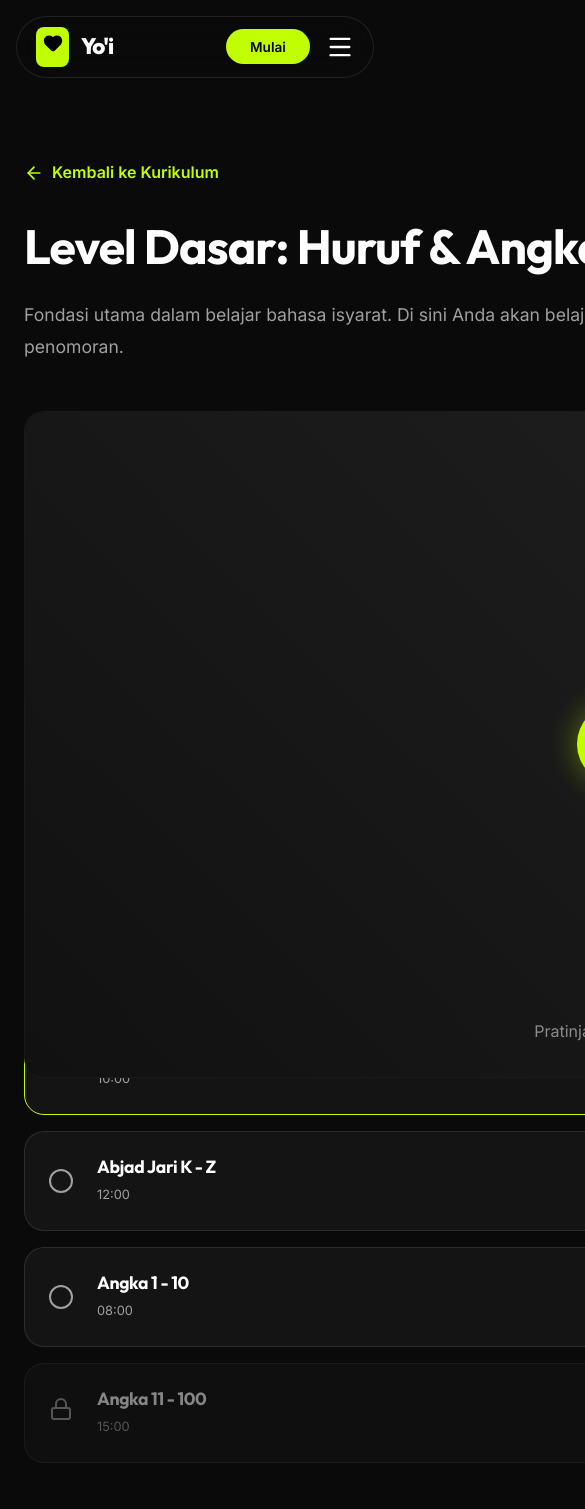
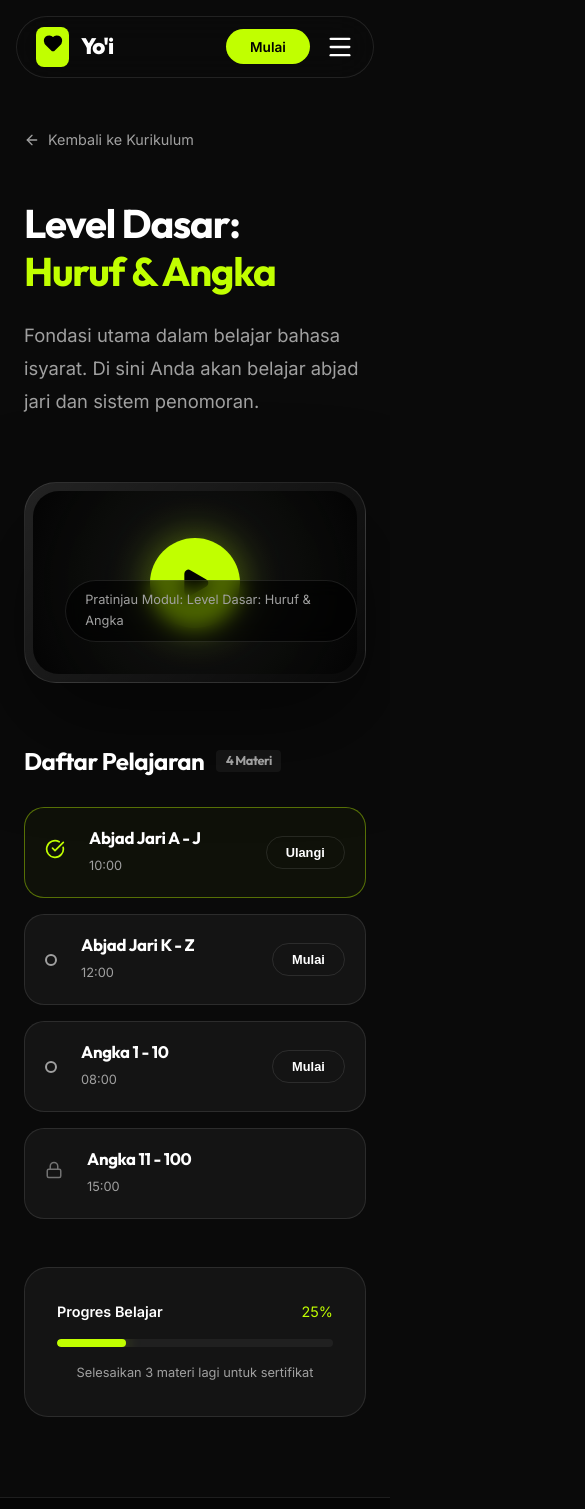
Before and after one commit to anhar-glicth/yoiapp, a React (Vite) app: page /learning/level-dasar in a window 390 px wide. Shown: the top 1509 px of the page, 585 px wide, since content can reach past the window. Built offline with nearby package versions, Linux system fonts and the light colour scheme.

Commit message:
design: refine ModuleDetail page for a more premium look

```diff
--- a/src/pages/ModuleDetail.jsx
+++ b/src/pages/ModuleDetail.jsx
@@ -63,80 +63,315 @@ const ModuleDetail = () => {
       animate={{ opacity: 1 }}
       exit={{ opacity: 0 }}
       className="section"
-      style={{ paddingTop: '10rem' }}
+      style={{ paddingTop: '8rem' }}
     >
       <div className="container">
-        <Link to="/learning" style={{ display: 'flex', alignItems: 'center', gap: '0.5rem', color: 'var(--primary)', textDecoration: 'none', marginBottom: '2rem', fontWeight: 'bold' }}>
-          <ArrowLeft size={20} /> Kembali ke Kurikulum
-        </Link>
+        {/* Breadcrumb / Back Link */}
+        <motion.div
+          initial={{ x: -20, opacity: 0 }}
+          animate={{ x: 0, opacity: 1 }}
+          transition={{ delay: 0.2 }}
+        >
+          <Link to="/learning" style={{
+            display: 'inline-flex',
+            alignItems: 'center',
+            gap: '0.5rem',
+            color: 'var(--text-muted)',
+            textDecoration: 'none',
+            marginBottom: '3rem',
+            fontSize: '0.9rem',
+            transition: 'color 0.3s'
+          }}
+          onMouseEnter={(e) => e.target.style.color = 'var(--primary)'}
+          onMouseLeave={(e) => e.target.style.color = 'var(--text-muted)'}
+          >
+            <ArrowLeft size={16} /> Kembali ke Kurikulum
+          </Link>
+        </motion.div>
 
-        <div className="grid grid-2" style={{ gap: '4rem' }}>
-          {/* Video & Info */}
-          <div>
-            <h1 style={{ fontSize: '3rem', marginBottom: '1.5rem' }}>{data.title}</h1>
-            <p style={{ color: 'var(--text-muted)', fontSize: '1.1rem', lineHeight: 1.8, marginBottom: '3rem' }}>
-              {data.description}
-            </p>
+        <div className="module-grid">
+          {/* Main Content Area */}
+          <div className="module-main">
+            <motion.div
+              initial={{ y: 20, opacity: 0 }}
+              animate={{ y: 0, opacity: 1 }}
+              transition={{ delay: 0.3 }}
+            >
+              <h1 style={{ fontSize: 'clamp(2.5rem, 5vw, 3.5rem)', marginBottom: '1.5rem', letterSpacing: '-0.03em' }}>
+                {data.title.split(':').map((part, i) => (
+                  <span key={i} style={i === 1 ? { color: 'var(--primary)', display: 'block' } : {}}>
+                    {part}{i === 0 && ':'}
+                  </span>
+                ))}
+              </h1>
+              <p style={{ color: 'var(--text-muted)', fontSize: '1.15rem', lineHeight: 1.8, marginBottom: '4rem', maxWidth: '600px' }}>
+                {data.description}
+              </p>
+            </motion.div>
 
-            <div className="glass-card" style={{ padding: 0, overflow: 'hidden', aspectRatio: '16/9', background: '#000', position: 'relative' }}>
-              {/* Mock Video Player */}
-              <div style={{ width: '100%', height: '100%', display: 'flex', alignItems: 'center', justifyContent: 'center', background: 'linear-gradient(45deg, #111, #222)' }}>
-                <motion.div
-                  whileHover={{ scale: 1.1 }}
-                  style={{ width: '80px', height: '80px', background: 'var(--primary)', borderRadius: '50%', display: 'flex', alignItems: 'center', justifyContent: 'center', cursor: 'pointer', boxShadow: '0 0 30px var(--primary-glow)' }}
-                >
-                  <Play fill="#000" size={32} />
-                </motion.div>
-                <p style={{ position: 'absolute', bottom: '2rem', opacity: 0.5 }}>Pratinjau Video Modul</p>
+            <motion.div
+              initial={{ scale: 0.95, opacity: 0 }}
+              animate={{ scale: 1, opacity: 1 }}
+              transition={{ delay: 0.4 }}
+              className="video-container"
+            >
+              <div className="video-player-mock">
+                <div className="video-overlay">
+                  <motion.div
+                    whileHover={{ scale: 1.1, rotate: 5 }}
+                    whileTap={{ scale: 0.9 }}
+                    className="play-button"
+                  >
+                    <Play fill="#000" size={32} />
+                  </motion.div>
+                  <div className="video-info-tag">
+                    Pratinjau Modul: {data.title}
+                  </div>
+                </div>
+                {/* Background gradient for mock video */}
+                <div style={{
+                  width: '100%',
+                  height: '100%',
+                  background: 'radial-gradient(circle at center, #1a1a1a 0%, #050505 100%)',
+                  display: 'flex',
+                  alignItems: 'center',
+                  justifyContent: 'center'
+                }}>
+                  <div className="neon-ring"></div>
+                </div>
               </div>
-            </div>
+            </motion.div>
           </div>
 
-          {/* Lesson List */}
-          <div>
-            <h2 style={{ marginBottom: '2rem' }}>Daftar Pelajaran</h2>
-            <div style={{ display: 'flex', flexDirection: 'column', gap: '1rem' }}>
-              {data.lessons.map((lesson) => (
-                <div
-                  key={lesson.id}
-                  className="glass-card"
-                  style={{
-                    display: 'flex',
-                    alignItems: 'center',
-                    justifyContent: 'space-between',
-                    padding: '1.5rem',
-                    opacity: lesson.locked ? 0.5 : 1,
-                    borderColor: lesson.completed ? 'var(--primary)' : 'var(--glass-border)'
-                  }}
-                >
-                  <div style={{ display: 'flex', alignItems: 'center', gap: '1.5rem' }}>
-                    <div style={{ color: lesson.completed ? 'var(--primary)' : 'var(--text-muted)' }}>
-                      {lesson.completed ? <CheckCircle size={24} /> : lesson.locked ? <Lock size={24} /> : <div style={{ width: '24px', height: '24px', borderRadius: '50%', border: '2px solid' }}></div>}
+          {/* Sidebar Area (Lessons & Progress) */}
+          <div className="module-sidebar">
+            <div style={{ position: 'sticky', top: '10rem' }}>
+              <h2 style={{ fontSize: '1.5rem', marginBottom: '2rem', display: 'flex', alignItems: 'center', gap: '0.75rem' }}>
+                Daftar Pelajaran
+                <span style={{ fontSize: '0.8rem', background: 'var(--glass)', padding: '0.2rem 0.6rem', borderRadius: '4px', color: 'var(--text-muted)' }}>
+                  {data.lessons.length} Materi
+                </span>
+              </h2>
+
+              <div className="lesson-list">
+                {data.lessons.map((lesson, i) => (
+                  <motion.div
+                    key={lesson.id}
+                    initial={{ x: 20, opacity: 0 }}
+                    animate={{ x: 0, opacity: 1 }}
+                    transition={{ delay: 0.5 + (i * 0.1) }}
+                    className={`lesson-card ${lesson.locked ? 'locked' : ''} ${lesson.completed ? 'completed' : ''}`}
+                  >
+                    <div className="lesson-status">
+                      {lesson.completed ? <CheckCircle size={20} color="var(--primary)" /> : lesson.locked ? <Lock size={18} opacity={0.4} /> : <div className="status-dot"></div>}
                     </div>
-                    <div>
-                      <h4 style={{ fontSize: '1.1rem', marginBottom: '0.2rem' }}>{lesson.title}</h4>
-                      <span style={{ fontSize: '0.8rem', color: 'var(--text-muted)' }}>{lesson.duration}</span>
+
+                    <div className="lesson-info">
+                      <h4>{lesson.title}</h4>
+                      <span>{lesson.duration}</span>
                     </div>
-                  </div>
-                  {!lesson.locked && (
-                    <button className="btn btn-outline" style={{ padding: '0.4rem 1rem', fontSize: '0.8rem' }}>
-                      {lesson.completed ? 'Ulangi' : 'Mulai'}
-                    </button>
-                  )}
+
+                    {!lesson.locked && (
+                      <button className="lesson-action">
+                        {lesson.completed ? 'Ulangi' : 'Mulai'}
+                      </button>
+                    )}
+                  </motion.div>
+                ))}
+              </div>
+
+              <motion.div
+                initial={{ y: 20, opacity: 0 }}
+                animate={{ y: 0, opacity: 1 }}
+                transition={{ delay: 1.2 }}
+                className="progress-card"
+              >
+                <div style={{ display: 'flex', justifyContent: 'space-between', marginBottom: '1rem' }}>
+                  <span style={{ fontSize: '0.9rem', fontWeight: 'bold' }}>Progres Belajar</span>
+                  <span style={{ fontSize: '0.9rem', color: 'var(--primary)' }}>25%</span>
                 </div>
-              ))}
-            </div>
-
-            <div className="glass-card" style={{ marginTop: '3rem', background: 'var(--primary)', color: '#000', textAlign: 'center' }}>
-              <h3 style={{ marginBottom: '0.5rem' }}>Progres Belajar</h3>
-              <div style={{ width: '100%', height: '8px', background: 'rgba(0,0,0,0.1)', borderRadius: '10px', margin: '1rem 0' }}>
-                <div style={{ width: '25%', height: '100%', background: '#000', borderRadius: '10px' }}></div>
-              </div>
-              <p style={{ fontWeight: 'bold' }}>1 / {data.lessons.length} Selesai</p>
+                <div className="progress-bar-bg">
+                  <div className="progress-bar-fill" style={{ width: '25%' }}></div>
+                </div>
+                <p style={{ fontSize: '0.8rem', color: 'var(--text-muted)', marginTop: '1rem', textAlign: 'center' }}>
+                  Selesaikan 3 materi lagi untuk sertifikat
+                </p>
+              </motion.div>
             </div>
           </div>
         </div>
       </div>
+
+      <style>{`
+        .module-grid {
+          display: grid;
+          gap: 4rem;
+          grid-template-columns: 1fr;
+        }
+
+        @media (min-width: 1024px) {
+          .module-grid {
+            grid-template-columns: 1.8fr 1fr;
+          }
+        }
+
+        .video-container {
+          width: 100%;
+          border-radius: 32px;
+          padding: 8px;
+          background: linear-gradient(135deg, var(--glass-border) 0%, transparent 100%);
+          border: 1px solid var(--glass-border);
+          box-shadow: 0 40px 100px rgba(0,0,0,0.5);
+        }
+
+        .video-player-mock {
+          aspect-ratio: 16/9;
+          background: #000;
+          border-radius: 26px;
+          overflow: hidden;
+          position: relative;
+        }
+
+        .video-overlay {
+          position: absolute;
+          inset: 0;
+          display: flex;
+          align-items: center;
+          justify-content: center;
+          z-index: 2;
+          background: rgba(0,0,0,0.2);
+        }
+
+        .play-button {
+          width: 90px;
+          height: 90px;
+          background: var(--primary);
+          border-radius: 50%;
+          display: flex;
+          align-items: center;
+          justify-content: center;
+          cursor: pointer;
+          box-shadow: 0 0 40px var(--primary-glow);
+          color: #000;
+        }
+
+        .video-info-tag {
+          position: absolute;
+          bottom: 2rem;
+          left: 2rem;
+          background: rgba(0,0,0,0.6);
+          backdrop-filter: blur(10px);
+          padding: 0.6rem 1.2rem;
+          border-radius: 100px;
+          font-size: 0.8rem;
+          border: 1px solid var(--glass-border);
+          color: var(--text-muted);
+        }
+
+        .lesson-list {
+          display: flex;
+          flex-direction: column;
+          gap: 1rem;
+        }
+
+        .lesson-card {
+          display: flex;
+          align-items: center;
+          gap: 1.5rem;
+          padding: 1.25rem;
+          background: var(--bg-card);
+          border: 1px solid var(--glass-border);
+          border-radius: 20px;
+          transition: all 0.3s ease;
+        }
+
+        .lesson-card:hover {
+          border-color: rgba(255,255,255,0.2);
+          transform: translateX(10px);
+        }
+
+        .lesson-card.completed {
+          border-color: var(--primary-glow);
+          background: rgba(193, 255, 0, 0.03);
+        }
+
+        .lesson-card.locked {
+          opacity: 0.4;
+          cursor: not-allowed;
+        }
+
+        .status-dot {
+          width: 12px;
+          height: 12px;
+          border: 2px solid var(--text-muted);
+          border-radius: 50%;
+        }
+
+        .lesson-info h4 {
+          font-size: 1.05rem;
+          margin-bottom: 0.2rem;
+        }
+
+        .lesson-info span {
+          font-size: 0.8rem;
+          color: var(--text-muted);
+        }
+
+        .lesson-action {
+          margin-left: auto;
+          background: transparent;
+          border: 1px solid var(--glass-border);
+          color: var(--text-main);
+          padding: 0.5rem 1.2rem;
+          border-radius: 100px;
+          font-size: 0.8rem;
+          font-weight: bold;
+          cursor: pointer;
+          transition: all 0.3s;
+        }
+
+        .lesson-action:hover {
+          background: var(--primary);
+          color: #000;
+          border-color: var(--primary);
+        }
+
+        .progress-card {
+          margin-top: 3rem;
+          padding: 2rem;
+          background: var(--bg-card);
+          border-radius: 24px;
+          border: 1px solid var(--glass-border);
+        }
+
+        .progress-bar-bg {
+          height: 8px;
+          background: rgba(255,255,255,0.05);
+          border-radius: 10px;
+          overflow: hidden;
+        }
+
+        .progress-bar-fill {
+          height: 100%;
+          background: var(--primary);
+          box-shadow: 0 0 15px var(--primary-glow);
+          border-radius: 10px;
+        }
+
+        .neon-ring {
+          width: 150px;
+          height: 150px;
+          border: 2px solid var(--primary-glow);
+          border-radius: 50%;
+          filter: blur(20px);
+          animation: pulse 4s infinite;
+        }
+
+        @keyframes pulse {
+          0%, 100% { transform: scale(1); opacity: 0.2; }
+          50% { transform: scale(1.5); opacity: 0.5; }
+        }
+      `}</style>
     </motion.div>
   )
 }
```
